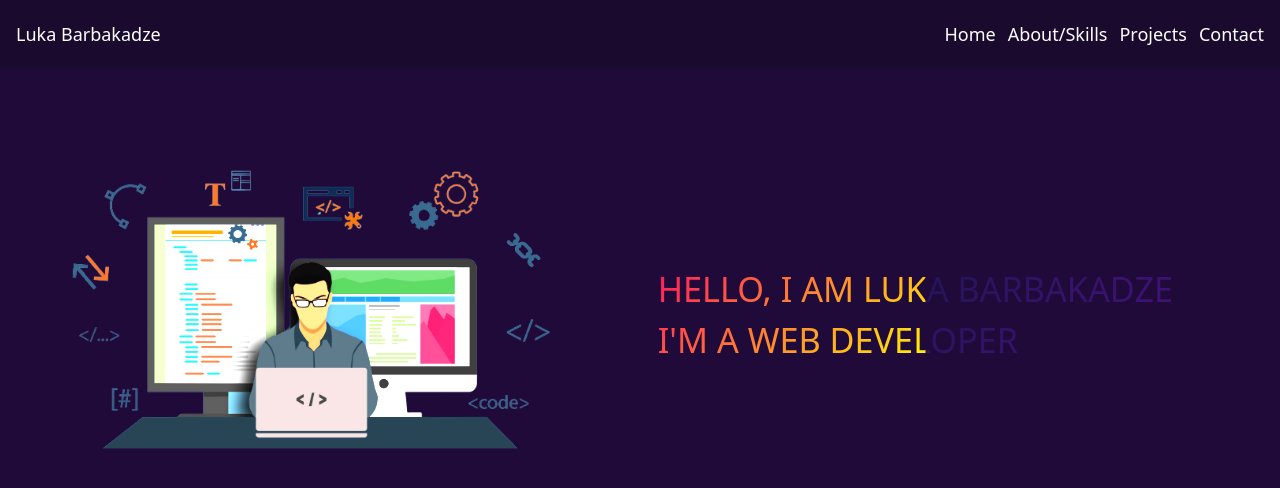
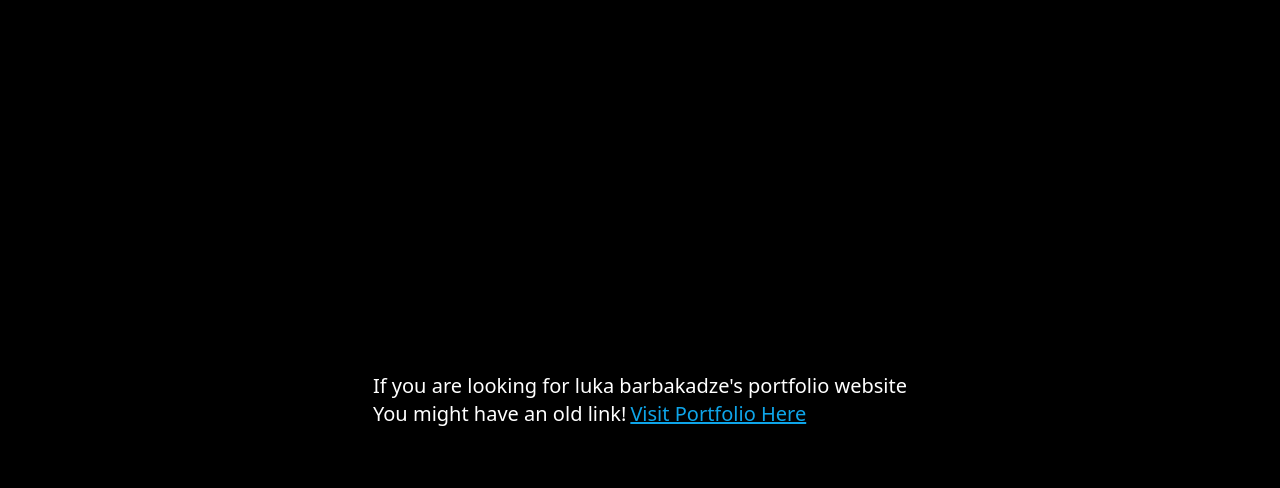
Before and after one commit to luka0009/portfolio, a React (Vite) app: page / in a window 1280 px wide. Shown: the top 488 px of the page. Built offline with nearby package versions, Linux system fonts and the light colour scheme.

Commit message:
redirecting visitors to new website

```diff
--- a/src/App.jsx
+++ b/src/App.jsx
@@ -11,7 +11,7 @@ function App() {
   return (
     <div>
       <Router>
-        <Navbar />
+        {/* <Navbar /> */}
         <Routes>
           <Route path="/" element={<Home />} />
           <Route path="/about" element={<About />} />
--- a/src/pages/Home.jsx
+++ b/src/pages/Home.jsx
@@ -1,9 +1,30 @@
-import React from "react";
+import React, { useEffect, useState } from "react";
 import image1 from "../assets/Web-Developer-skill-removebg-preview.png";
 import TypedText from "../HomeComponents/TypedText";
 import './home.css';
+import { redirect } from "react-router-dom";
 
 export default function Home() {
+  const [redirect, setRedirect] = useState(true);
+  // useEffect(() => {
+  //   window.location.replace('https://portfolio-website-luka0009.vercel.app/');
+  // }, []);
+  if(redirect) {
+    return (
+     <>
+      <div className="relative h-screen w-screen bg-[#1F0A3A] bg-black flex justify-center items-center">
+        <div className="text-white text-xl">
+          <p>If you are looking for luka barbakadze's portfolio website
+            <br />
+            You might have an old link!
+            <span className="text-sky-500 text-xl mx-1"><a className="underline" href="https://portfolio-website-luka0009.vercel.app/">Visit Portfolio Here</a></span>
+            </p>
+          <p></p>
+        </div>
+      </div>
+     </>
+    )
+  }
   return (
     // bg-[#1A0B26]
     <div className="bg-[#1F0A3A]  w-[100vw] min-h-[88vh] overflow-hidden">
```
